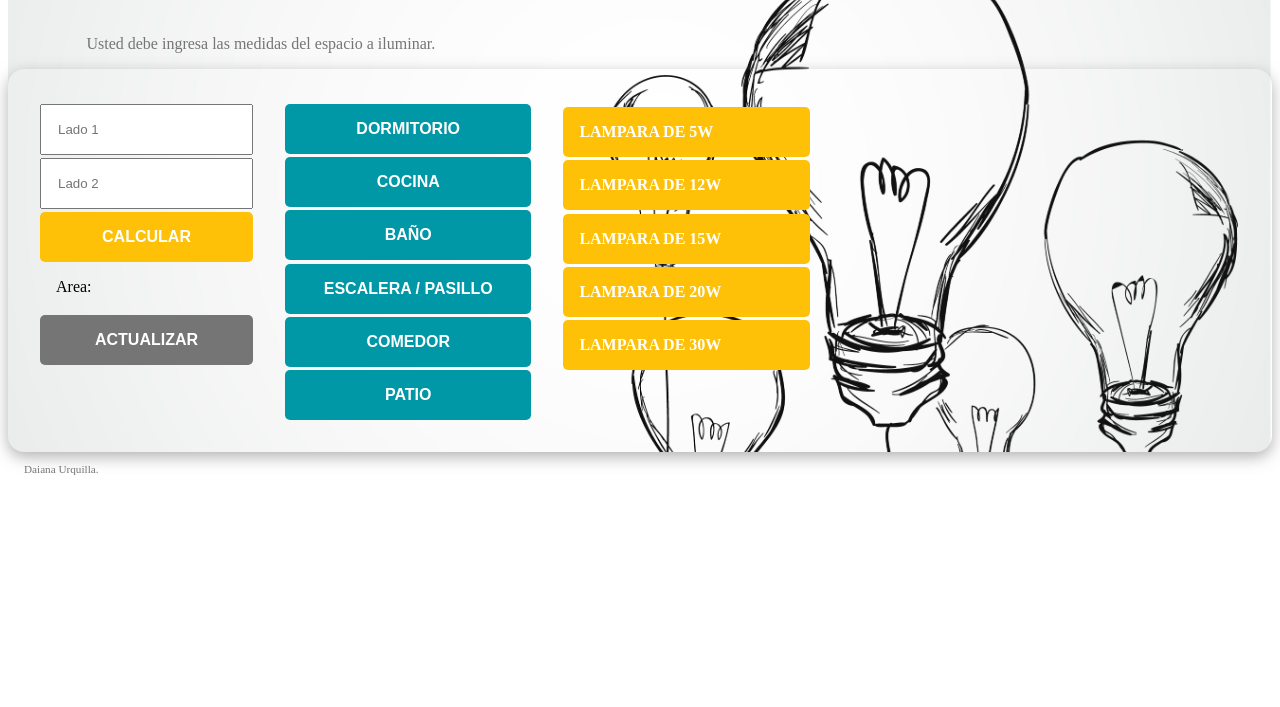
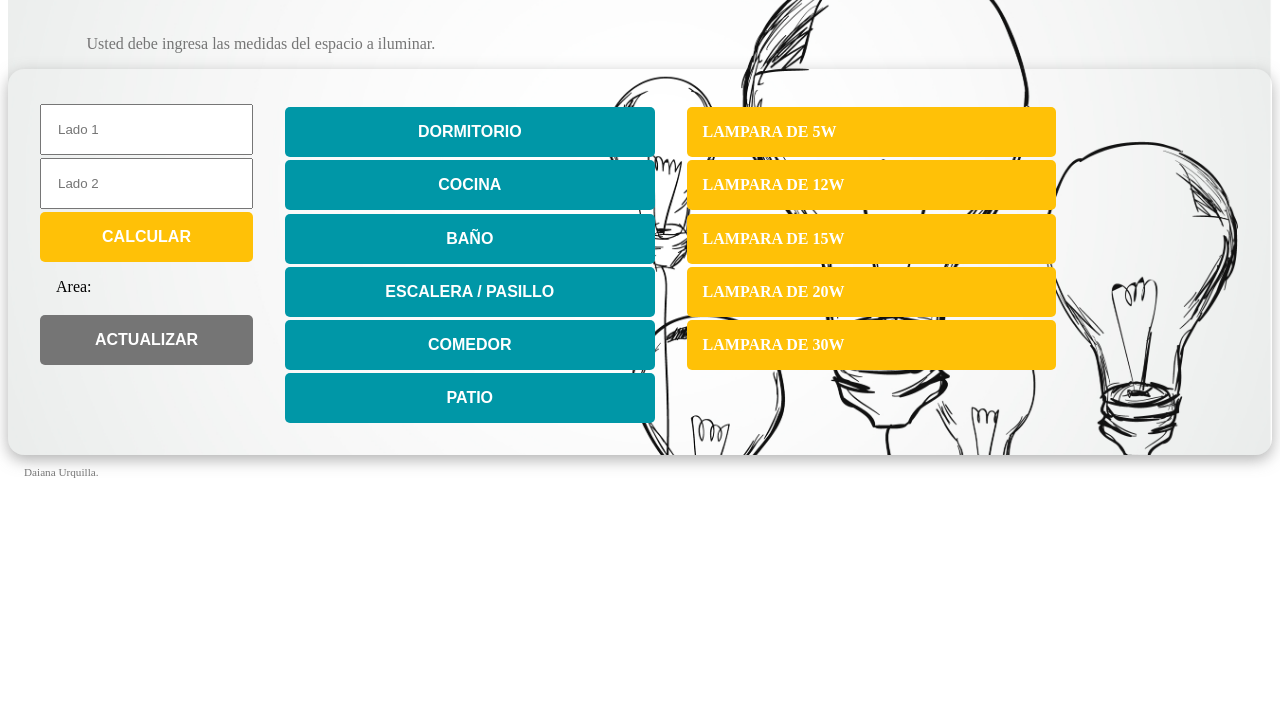
Before and after one commit to DaiaUrq/CalculadoraDeLamparas, a plain HTML site: page index.html in a window 1280 px wide. Shown: the part 93-800 px from the top of the page. Drawn offline with Linux system fonts and the light colour scheme.

Commit message:
Add files via upload

```diff
--- a/estilo.css
+++ b/estilo.css
@@ -55,10 +55,11 @@ body {
 
 .ambientes{
     padding:1rem 1rem ;
+    margin-top: 0.2rem ;
     display: flex; /** si**/
     flex-direction: column; /** si**/
     color: var(--gris);
-    width: 20%;
+    width: 30%;
     font-size: 1rem;
 
 }
@@ -69,7 +70,7 @@ body {
     display: flex; /** si**/
     flex-direction: column; /** si**/
     color: var(--gris);
-    width: 20%;
+    width: 30%;
     font-size: 1rem;
 }
 
```
